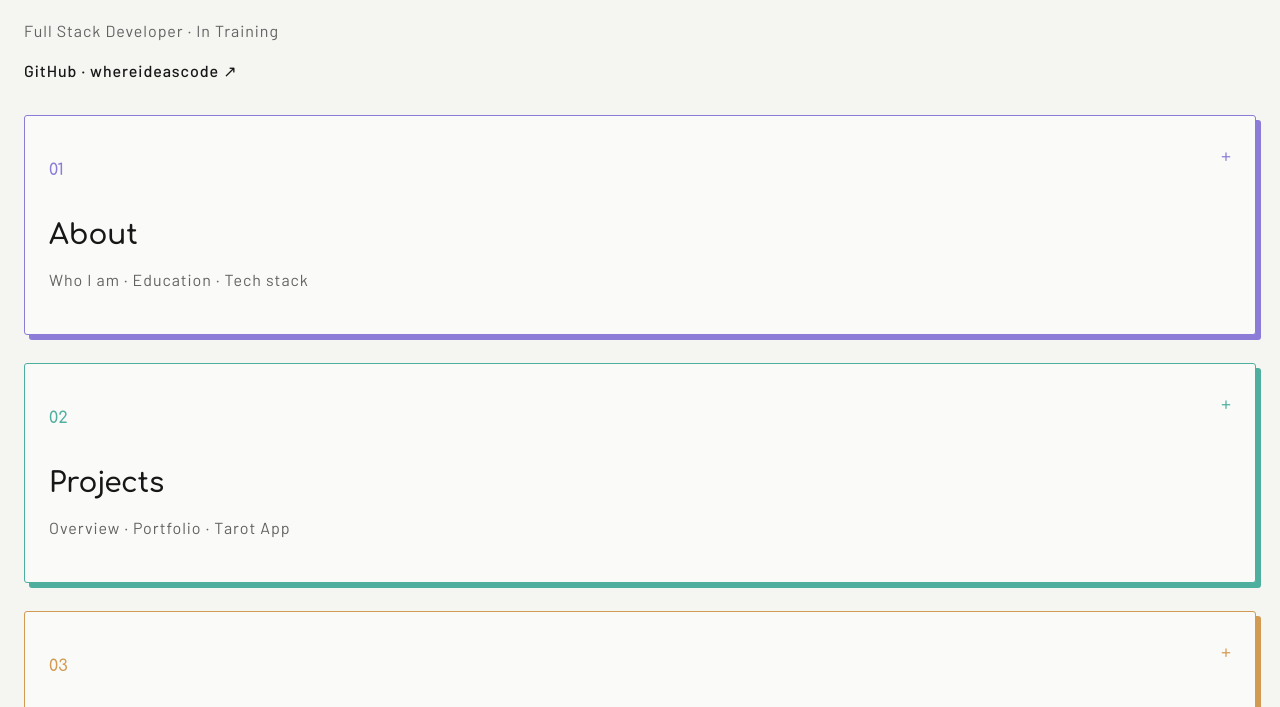
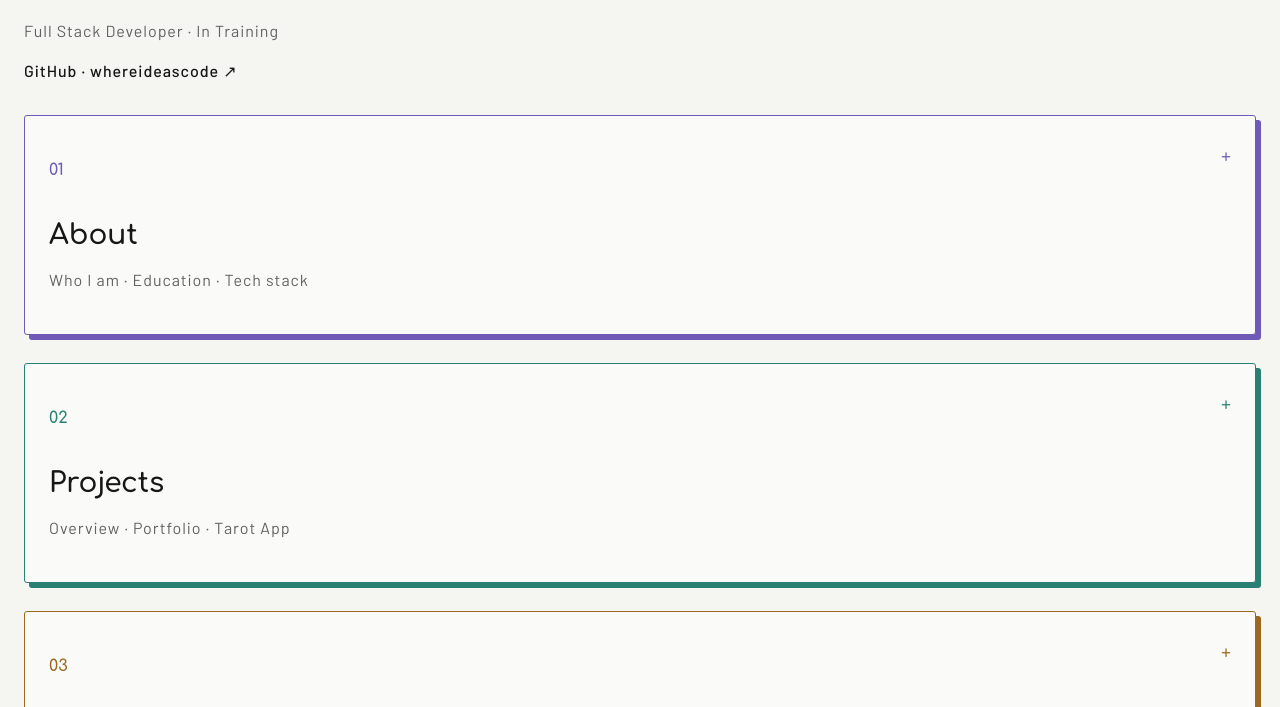
Before and after one commit to whereideascode/portfolio-web, a website built with Vite: page portfolio-web/index.html in a window 1280 px wide. Shown: the part 72-779 px from the top of the page. Built offline with nearby package versions, Linux system fonts and the light colour scheme.

Commit message:
Mejorar accesibilidad y SEO del portfolio

```diff
--- a/portfolio-web/index.html
+++ b/portfolio-web/index.html
@@ -7,6 +7,11 @@
     <link rel="icon" type="image/svg+xml" href="/favicon.svg" />
 
     <title>Carolina Ekombo | Full Stack Developer</title>
+
+    <meta
+      name="description"
+      content="Portfolio of Carolina Ekombo, a web developer in training focused on building accessible, responsive and user-centered web applications."
+    />
   </head>
 
   <body>
--- /dev/null
+++ b/portfolio-web/public/robots.txt
@@ -0,0 +1,2 @@
+User-agent: *
+Allow: /
--- a/portfolio-web/src/styles/main.scss
+++ b/portfolio-web/src/styles/main.scss
@@ -23,9 +23,9 @@
   --color-interactive: #5965b8;
 
   // Section accents
-  --color-about: #8d7bd8;
-  --color-projects: #4faf9f;
-  --color-goals: #d39a52;
+  --color-about: #6f5bb7;
+  --color-projects: #287f72;
+  --color-goals: #9a681f;
 }
 
 @media (prefers-color-scheme: dark) {
@@ -36,6 +36,10 @@
     --color-text-muted: #a5a6a8;
     --color-strong: #ffffff;
     --color-interactive: #d0c7ff;
+
+    --color-about: #a99be8;
+    --color-projects: #72c8b9;
+    --color-goals: #e1b06d;
   }
 }
 
```
